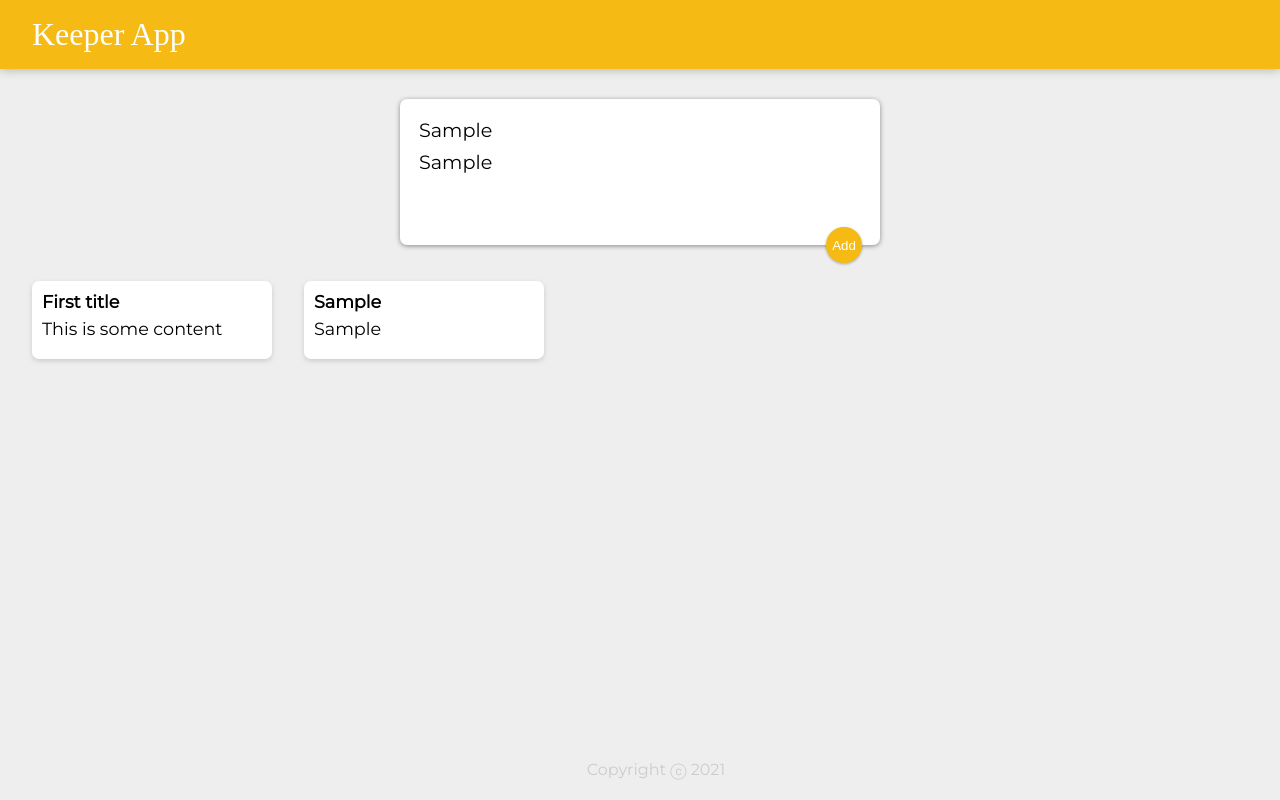
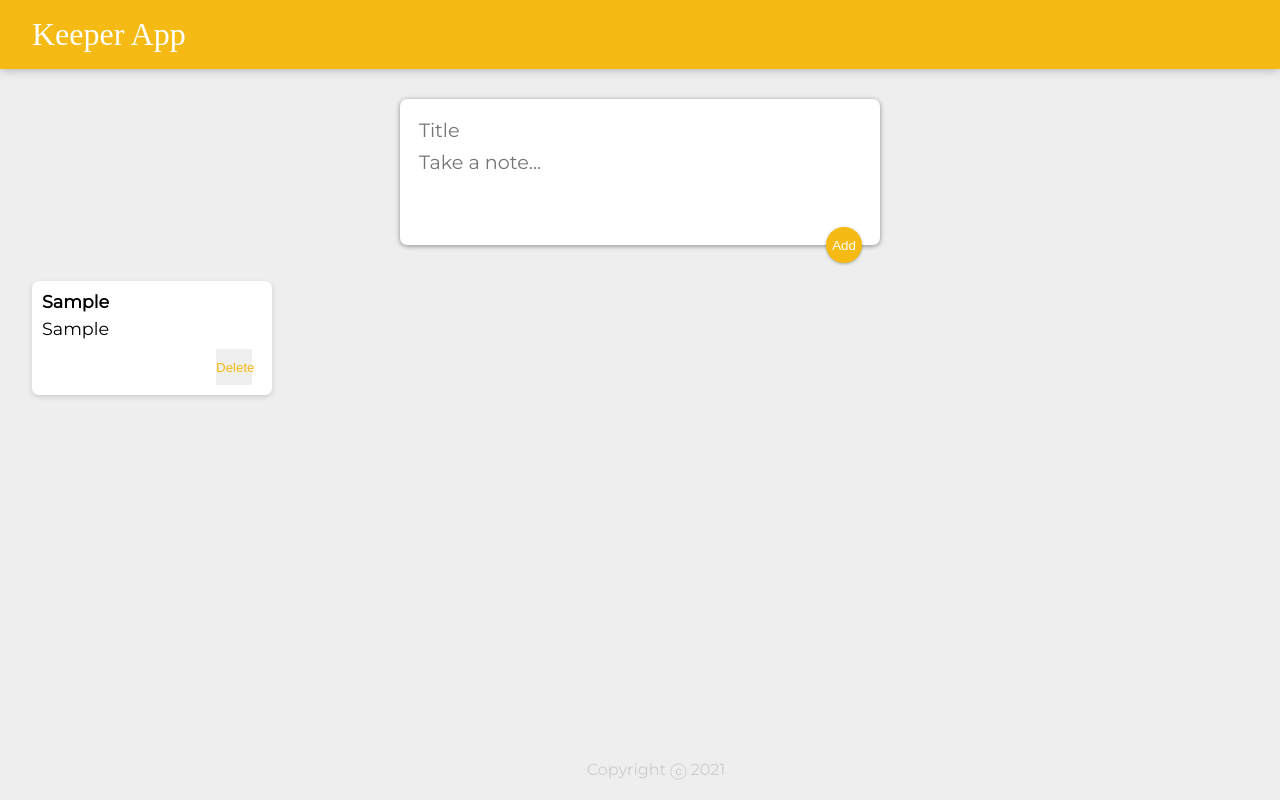
Before and after one commit to Ricksoc/Keeper-App, a React (Create React App) app: page / in a window 1280 px wide. Both pictures are taken after typing "Sample", "Sample" into the empty fields and a click on the button "Add". Built offline with nearby package versions, Linux system fonts and the light colour scheme; a web font is replaced by a local one.

Commit message:
completed keeper challenge stage 3

```diff
--- a/src/components/App.jsx
+++ b/src/components/App.jsx
@@ -4,21 +4,21 @@ import Note from "./Note";
 import Footer from "./Footer";
 import CreateArea from "./CreateArea";
 
+function App() {
+  const [keeperNotes, setKeeperNotes] = useState([]);
 
-function App() {
-  const [keeperNotes, setKeeperNotes] = useState([{
-    title: "First title",
-    content: "This is some content"
-  }]);
+  function addNote(note) {
+    setKeeperNotes((prevValue) => {
+      return [...prevValue, note];
+    });
+  }
 
-  function addNote(e) {
-    setKeeperNotes((prevValue) => {
-      return (
-        [...prevValue, {
-        title: e.target.title.value,
-        content: e.target.content.value
-      }])
-    })
+  function deleteNote(id) {
+    setKeeperNotes((prevItems) => {
+      return prevItems.filter((note, index) => {
+        return index !== id;
+      });
+    });
   }
 
   return (
@@ -28,8 +28,10 @@ function App() {
       {keeperNotes.map((noteInfo, index) => (
         <Note
           key={index}
+          id={index}
           title={noteInfo.title}
           content={noteInfo.content}
+          deleteNote={deleteNote}
         />
       ))}
       <Footer />
--- a/src/components/CreateArea.jsx
+++ b/src/components/CreateArea.jsx
@@ -1,16 +1,42 @@
-import React from "react";
+/* eslint-disable no-unused-vars */
+import React, { useState } from "react";
 
 function CreateArea(areaProps) {
+  const [noteContent, setNoteContent] = useState({
+    title: "",
+    content: "",
+  });
 
+  function handleChange(event) {
+    const { name, value } = event.target;
+    setNoteContent((prevContent) => ({ ...prevContent, [name]: value }));
+  }
 
   return (
     <div>
-      <form onSubmit={(event) => {
-          areaProps.addNote(event)
+      <form
+        onSubmit={(event) => {
+          areaProps.addNote(noteContent);
+          setNoteContent({
+            title: "",
+            content: "",
+          });
           event.preventDefault();
-      }}>
-        <input name="title" placeholder="Title" />
-        <textarea name="content" placeholder="Take a note..." rows="3" />
+        }}
+      >
+        <input
+          onChange={handleChange}
+          name="title"
+          placeholder="Title"
+          value={noteContent.title}
+        />
+        <textarea
+          onChange={handleChange}
+          name="content"
+          placeholder="Take a note..."
+          rows="3"
+          value={noteContent.content}
+        />
         <button type="submit">Add</button>
       </form>
     </div>
--- a/src/components/Note.jsx
+++ b/src/components/Note.jsx
@@ -1,10 +1,15 @@
 import React from "react";
 
 function Note(noteProps) {
+  function handleClick() {
+    noteProps.deleteNote(noteProps.id);
+  }
+
   return (
     <div className="note">
       <h1>{noteProps.title}</h1>
       <p>{noteProps.content}</p>
+      <button onClick={handleClick}>Delete</button>
     </div>
   );
 }
```
Also changed, not shown: .eslintrc.js (added). Lines whose indentation alone changed are shown as unchanged.
